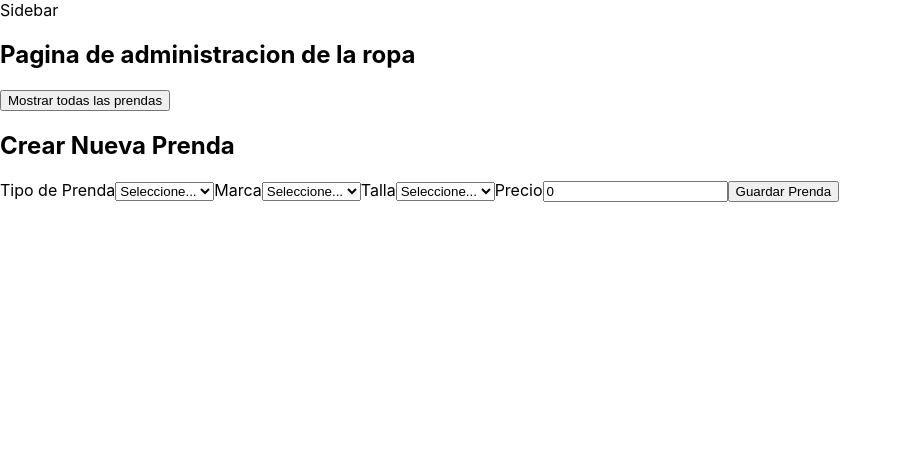
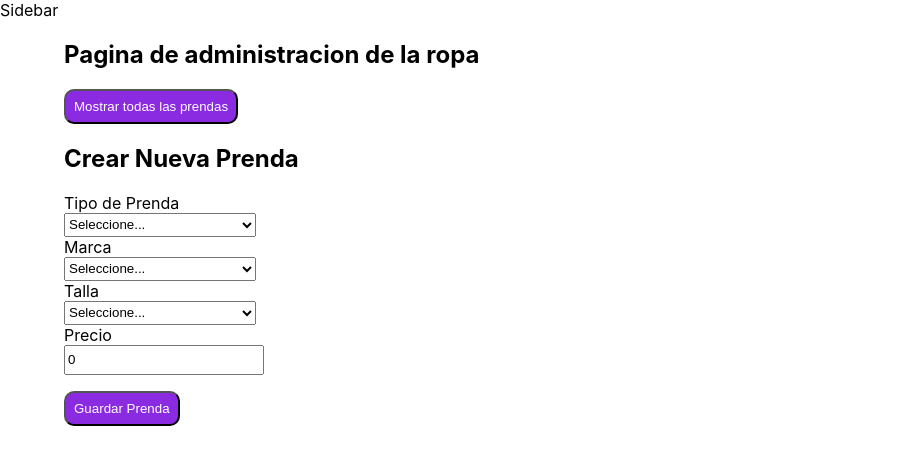
Before and after one commit to victoriavelasquez/Proyecto-ciclo-3, a React (Create React App) app: page /admin/ropa in a window 1280 px wide. Shown: the top 464 px of the page, without its empty margins (0-902 px from the left). Built offline with nearby package versions, Linux system fonts and the light colour scheme.

Commit message:
Estilo al formulario de Ropa

```diff
--- a/src/pages/Admin/Ropa.jsx
+++ b/src/pages/Admin/Ropa.jsx
@@ -56,7 +56,7 @@ const Tallas=({tipoPrenda,setPrenda,prenda})=>{
 
 
     return (
-        <select onChange={handleTalla} name="talla" value={talla}>
+        <select className="campo" onChange={handleTalla} name="talla" value={talla}>
              <option value="">Seleccione...</option>
             {  tipo==='pantalon'
                   ?  tallaPantalones.map((talla,index)=>(
@@ -93,7 +93,7 @@ const Marcas=({tipoPrenda,prenda,setPrenda})=>{
     }
 
     return (
-        <select name="marca"  onChange={handleMarca}>
+        <select className="campo" name="marca"  onChange={handleMarca}>
              <option value="">Seleccione...</option>
             {  tipo==='pantalon'
                   ?  marcaPantalones.map((marca,index)=>(
@@ -136,11 +136,11 @@ const Ropa =( ) =>{
     }, [mostrarTabla]);
 
     return (
-        <div className='flex-direction:column align-items:flex-start padding:8px'>
+        <div className='ropa'>
             <div className=''>
-            <h2 className='justify-content:center'> Pagina de administracion de la ropa</h2>
+            <h2 className='ropa-titulo'> Pagina de administracion de la ropa</h2>
 
-            <button onClick={()=>{setMostrarTabla (!mostrarTabla);}} className={`text-white bg-${colorBoton}-500 p-5`}> {textoBoton}
+            <button onClick={()=>{setMostrarTabla (!mostrarTabla);}} className="btn-mostrar"> {textoBoton}
             </button>
 
             </div>
@@ -199,11 +199,11 @@ const FormularioCreacionRopa = ()=>{
     }
 
     return (
-    <div className='flex-direction:column align-items:flex-start'>
-        <h2 className='text-align:left front-size:24 px color:grey-800'>Crear Nueva Prenda</h2>
-        <form className='grid-template-columns:repeat'>
+    <div className='formulario-ropa'>
+        <h2 className='formulario-titulo'>Crear Nueva Prenda</h2>
+        <form className='formulario'>
             <label htmlFor='tipoPrenda'>Tipo de Prenda</label>
-            <select
+            <select className="campo"
                 name="tipo"
                 id="tipo"
                 value={tipo}
@@ -221,11 +221,12 @@ const FormularioCreacionRopa = ()=>{
             <label htmlFor='talla'>Talla</label>
             <Tallas tipoPrenda={tipo} setPrenda={setPrenda} prenda={prenda}/>
             <label htmlFor='precio'>Precio</label>
-            <input name="precio" id="precio" value={precio} onChange={handleTipoPrenda}/>
-
-            <button type='button'className='grid-column:span2 background-color:rgb(249,250,251)border-color: rgb(75,85,99) padding:2px border-radius:2px margin:2px'>
+            <input className="campo" name="precio" id="precio" value={precio} onChange={handleTipoPrenda}/>
+            <div>
+            <button type='button'className='btn-guardar'>
                 Guardar Prenda
                 </button>
+            </div>
 
 
         </form>
--- a/src/styles/styles.css
+++ b/src/styles/styles.css
@@ -0,0 +1,21 @@
+.btn-guardar,
+.btn-mostrar {
+    background: blueviolet;
+    color: white;
+    padding: 0.5rem;
+    border-radius: 10px;
+}
+label {
+    display: block;
+}
+.ropa {
+    width: 90%;
+    margin: 0 auto;
+}
+.campo {
+    width: 12rem;
+    height: 1.5rem;
+}
+div .btn-guardar {
+    margin: 1rem 0;
+}
```
